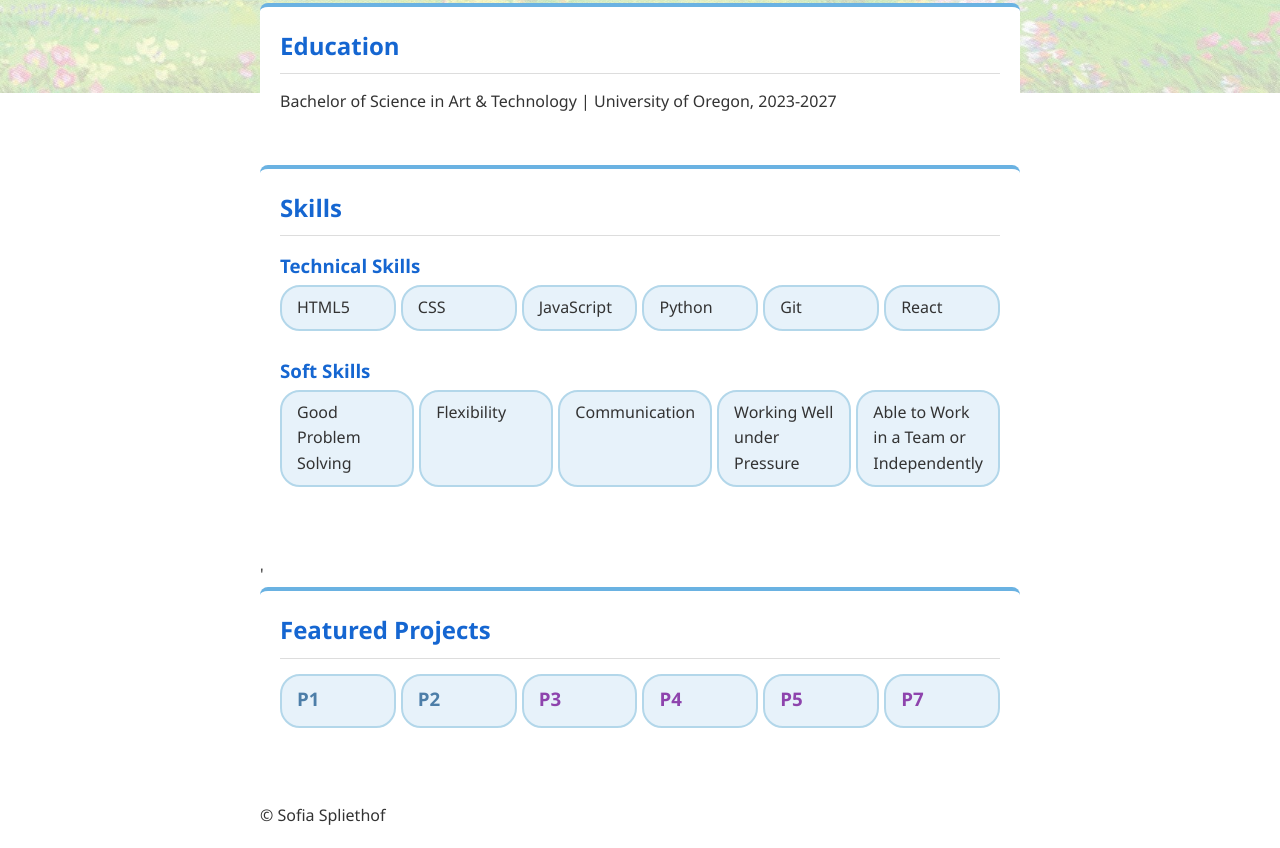
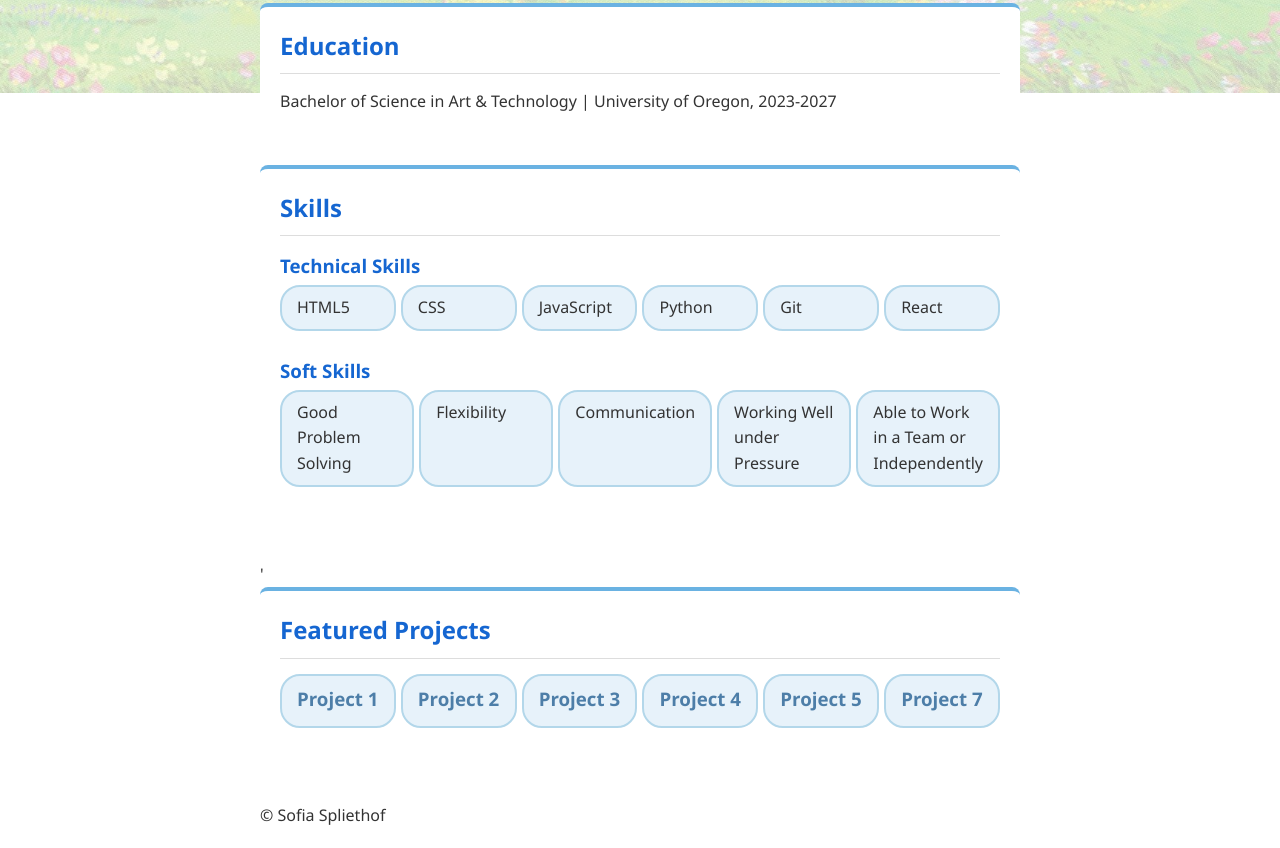
Before and after one commit to sofiaspliethof/sofiaspliethoff.github.io, a plain HTML site: page index.html in a window 1280 px wide. Shown: the part 707-1555 px from the top of the page. Drawn offline with Linux system fonts and the light colour scheme.

Commit message:
Update index.html

```diff
--- a/index.html
+++ b/index.html
@@ -52,12 +52,12 @@
         <section>
             <h2>Featured Projects</h2>
             <ul>
-                <li><h3><a href="https://sofiaspliethof.github.io/cit281-p1/" target="_blank">P1</a></h3></li>
-                <li><h3><a href="https://sofiaspliethof.github.io/cit281-p2/" target="_blank">P2</a></h3></li>
-                <li><h3><a href="" target="_blank">P3</a></h3></li>
-                <li><h3><a href="" target="_blank">P4</a></h3></li>
-                <li><h3><a href="" target="_blank">P5</a></h3></li>
-                <li><h3><a href="" target="_blank">P7</a></h3></li>
+                <li><h3><a href="https://sofiaspliethof.github.io/cit281-p1/" target="_blank">Project 1</a></h3></li>
+                <li><h3><a href="https://sofiaspliethof.github.io/cit281-p2/" target="_blank">Project 2</a></h3></li>
+                <li><h3><a href="https://sofiaspliethof.github.io/cit281-p3/" target="_blank">Project 3</a></h3></li>
+                <li><h3><a href="https://sofiaspliethof.github.io/cit281-p4/" target="_blank">Project 4</a></h3></li>
+                <li><h3><a href="https://sofiaspliethof.github.io/cit281-p5/" target="_blank">Project 5</a></h3></li>
+                <li><h3><a href="https://sofiaspliethof.github.io/cit281-p7/" target="_blank">Project 7</a></h3></li>
             </ul>
         </section>
 
```
